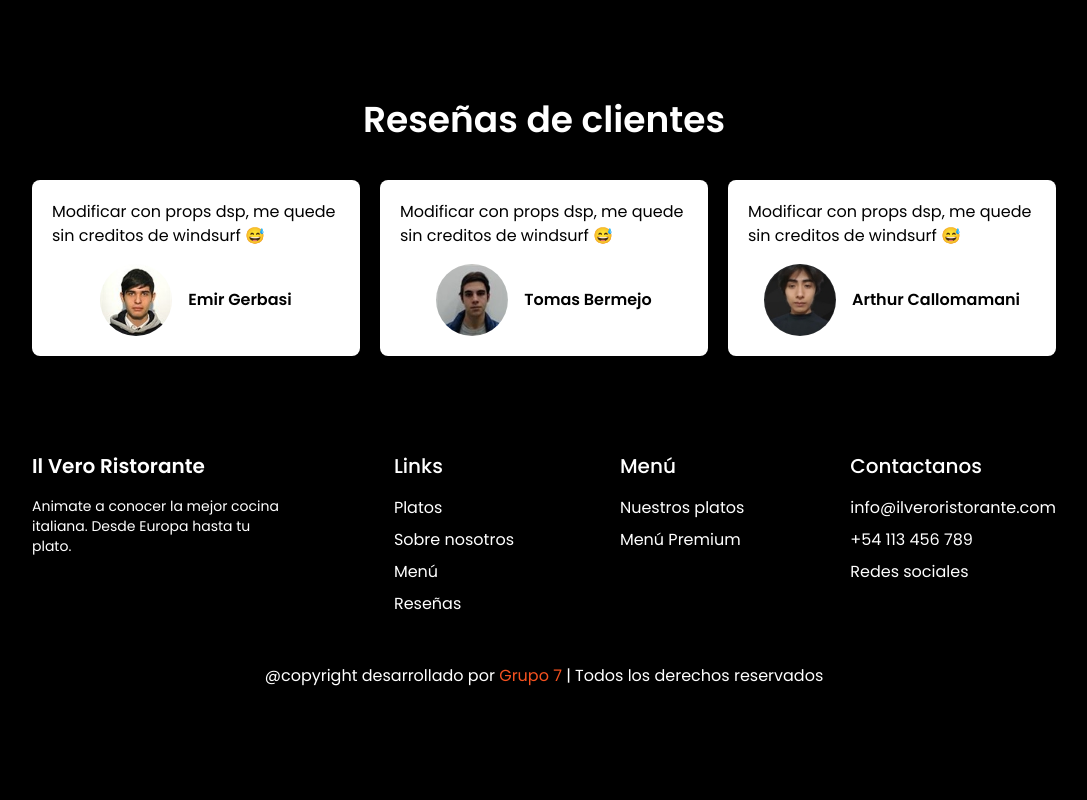
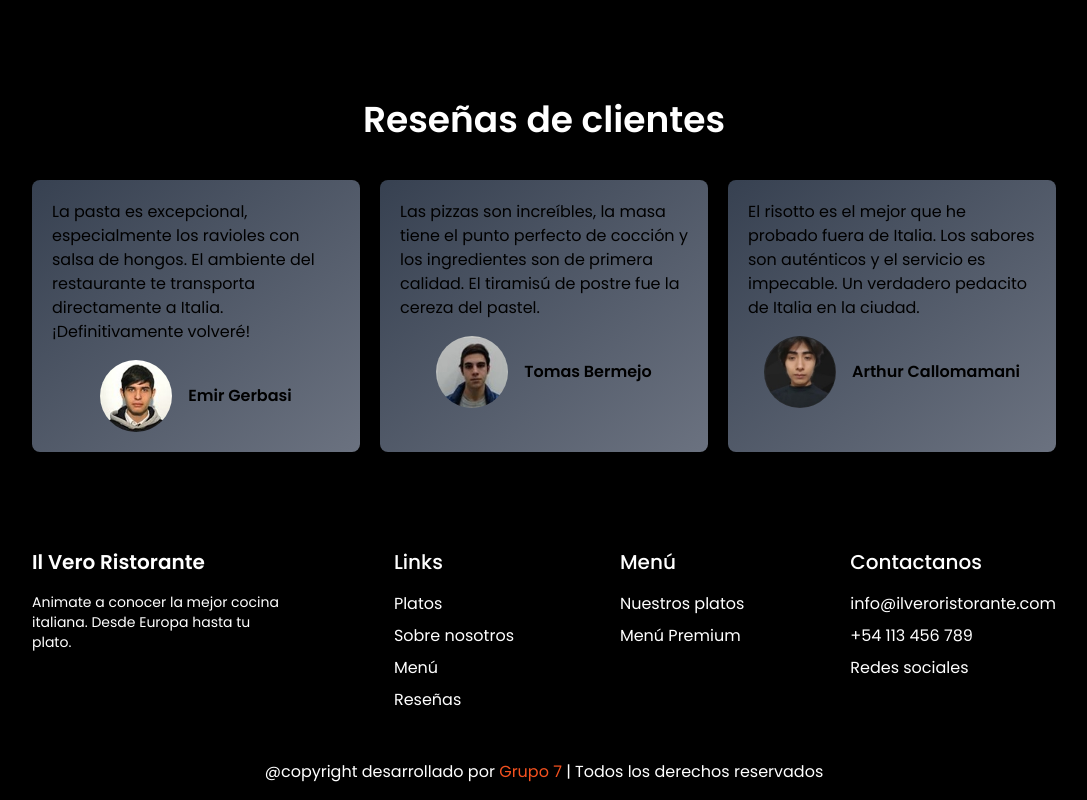
Before and after one commit to emirgerbasi/APIS_UADE, a React (Vite) app: page / in a window 1280 px wide. Shown: the part 2750-3550 px from the top of the page, without its empty margins (96-1183 px from the left). Before the commit the page ends 3454 px from the top, so only its background shows below. Built offline with nearby package versions, Linux system fonts and the light colour scheme.

Commit message:
update review

```diff
--- a/src/components/Review.jsx
+++ b/src/components/Review.jsx
@@ -11,9 +11,21 @@ const Review = () => {
         Reseñas de clientes
       </h1>
       <div className="flex flex-col md:flex-row gap-5">
-        <ReviewCard img={imgEmir} name="Emir Gerbasi" />
-        <ReviewCard img={imgTomas} name="Tomas Bermejo" />
-        <ReviewCard img={imgArthur} name="Arthur Callomamani" />
+        <ReviewCard
+          img={imgEmir}
+          name="Emir Gerbasi"
+          review="La pasta es excepcional, especialmente los ravioles con salsa de hongos. El ambiente del restaurante te transporta directamente a Italia. ¡Definitivamente volveré!"
+        />
+        <ReviewCard
+          img={imgTomas}
+          name="Tomas Bermejo"
+          review="Las pizzas son increíbles, la masa tiene el punto perfecto de cocción y los ingredientes son de primera calidad. El tiramisú de postre fue la cereza del pastel."
+        />
+        <ReviewCard
+          img={imgArthur}
+          name="Arthur Callomamani"
+          review="El risotto es el mejor que he probado fuera de Italia. Los sabores son auténticos y el servicio es impecable. Un verdadero pedacito de Italia en la ciudad."
+        />
       </div>
     </div>
   );
--- a/src/layouts/ReviewCard.jsx
+++ b/src/layouts/ReviewCard.jsx
@@ -2,16 +2,16 @@ import React from "react";
 
 const ReviewCard = (props) => {
   return (
-    <div className=" w-full md:w-1/3 bg-white border-2 border-lightText md:border-none p-5 rounded-lg shadow-[rgba(0,_0,_0,_0.24)_0px_3px_8px]">
+    <div className=" w-full md:w-1/3 bg-gradient-to-br from-gray-700 to-gray-500 border-2 border-gray-400 md:border-none p-5 rounded-lg shadow-[rgba(0,_0,_0,_0.24)_0px_3px_8px]">
       <div>
-        <p className=" text-lightText">
-          Modificar con props dsp, me quede sin creditos de windsurf 😅
+        <p className="text-white">
+          {props.review}
         </p>
       </div>
 
       <div className=" flex flex-row justify-center items-center mt-4 gap-4">
         <img className=" rounded-full w-1/4" src={props.img} alt="img" />
-        <h3 className=" font-semibold ">{props.name}</h3>
+        <h3 className="font-semibold text-white">{props.name}</h3>
       </div>
     </div>
   );
```
